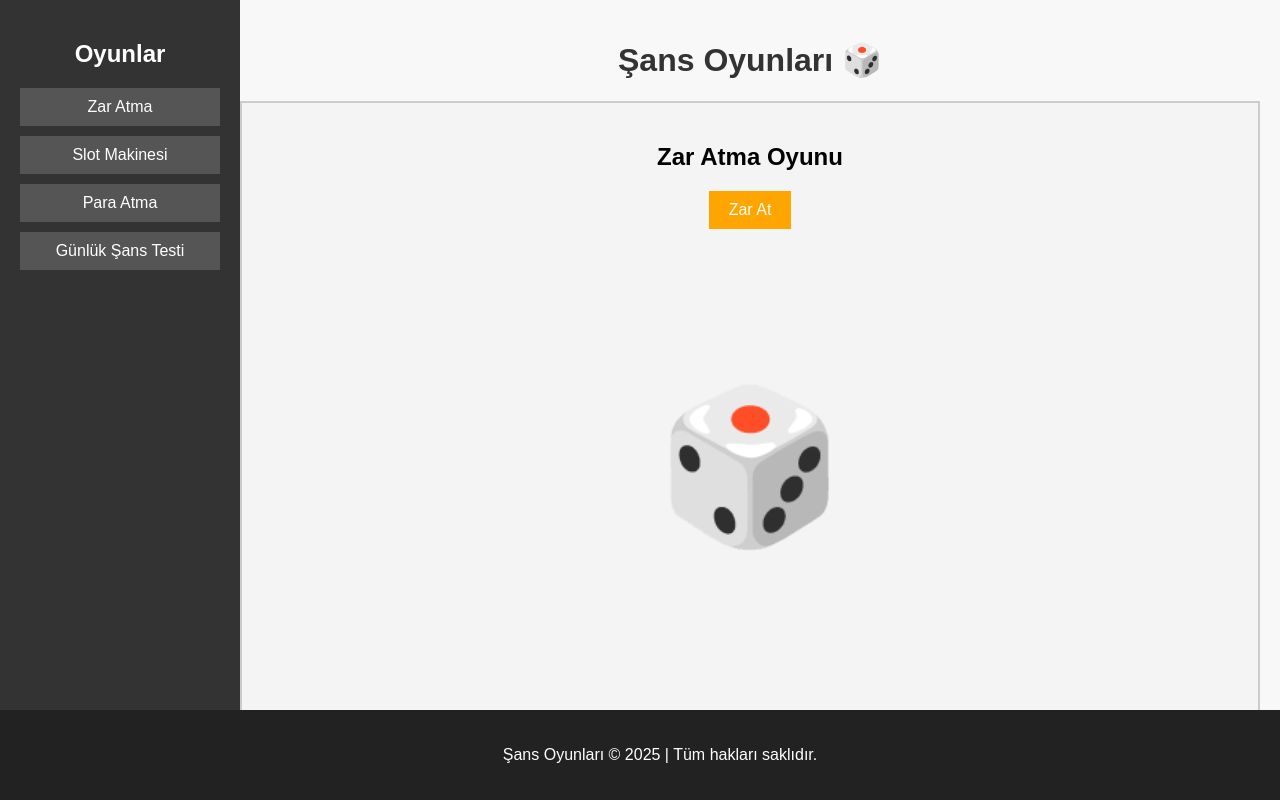
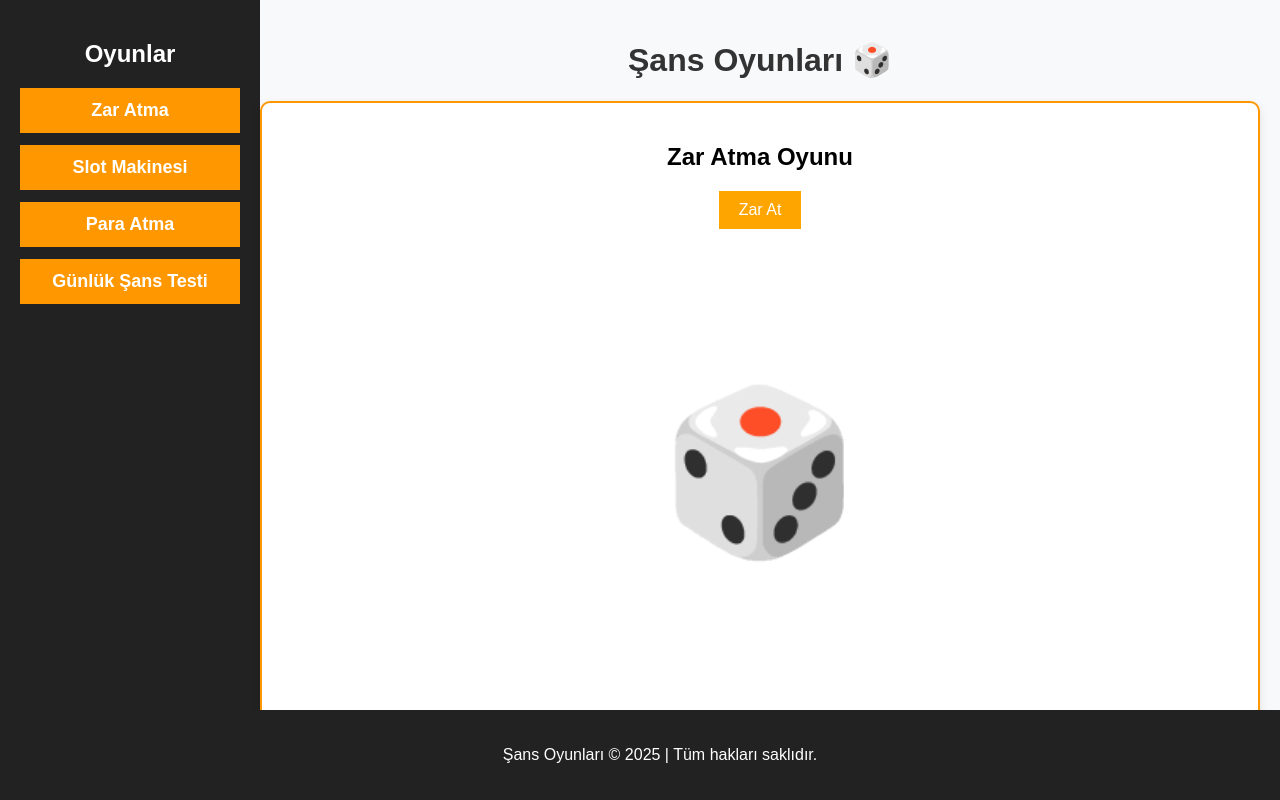
Before and after one commit to goldplot/bayramgot, a plain HTML site: page index.html in a window 1280 px wide. Both pictures are taken after a click on the button "Zar Atma". Shown: the top 800 px of the page. Drawn offline with Linux system fonts and the light colour scheme.

Commit message:
Update index.html

```diff
--- a/index.html
+++ b/index.html
@@ -10,10 +10,11 @@
             display: flex;
             margin: 0;
             font-family: Arial, sans-serif;
+            background: #f8f9fa;
         }
         .sidebar {
-            width: 200px;
-            background: #333;
+            width: 220px;
+            background: #222;
             color: white;
             padding: 20px;
             position: fixed;
@@ -21,32 +22,36 @@
         }
         .sidebar button {
             width: 100%;
-            padding: 10px;
-            margin-bottom: 10px;
-            background: #555;
+            padding: 12px;
+            margin-bottom: 12px;
+            background: #ff9800;
             color: white;
             border: none;
             cursor: pointer;
-            transition: transform 0.2s ease-in-out;
+            transition: transform 0.2s ease-in-out, background 0.3s;
+            font-size: 18px;
+            font-weight: bold;
         }
         .sidebar button:hover {
-            background: #777;
-            transform: scale(1.05);
+            background: #e68a00;
+            transform: scale(1.1);
         }
         .content {
-            margin-left: 220px;
+            margin-left: 240px;
             padding: 20px;
             flex-grow: 1;
             text-align: center;
         }
         .game {
             display: none;
-            border: 2px solid #ccc;
+            border: 2px solid #ff9800;
             padding: 20px;
-            background: #f4f4f4;
+            background: white;
+            box-shadow: 0px 4px 10px rgba(0, 0, 0, 0.1);
             opacity: 0;
-            transform: translateY(10px);
+            transform: translateY(20px);
             transition: opacity 0.5s ease-in-out, transform 0.5s ease-in-out;
+            border-radius: 10px;
         }
         .game.show {
             display: block;
@@ -58,11 +63,13 @@
             flex-direction: column;
             align-items: center;
             justify-content: center;
+            animation: bounce 1s infinite alternate;
         }
         .dice {
-            font-size: 150px;
+            font-size: 160px;
             text-align: center;
             display: inline-block;
+            transition: transform 0.5s ease-in-out;
         }
         .rolling {
             animation: roll 1s ease-in-out;
@@ -71,6 +78,10 @@
             0% { transform: rotate(0deg); }
             50% { transform: rotate(360deg); }
             100% { transform: rotate(0deg); }
+        }
+        @keyframes bounce {
+            0% { transform: translateY(0); }
+            100% { transform: translateY(-10px); }
         }
         .footer {
             text-align: center;
@@ -141,25 +152,6 @@
                 zarSonuc.innerHTML = zar;
             }, 1000);
         }
-
-        function slotOyna() {
-            let semboller = ["🍒", "🍋", "🍊", "🍉", "⭐", "🔔"];
-            let slotSonuc = document.getElementById('slotSonuc');
-            let slot1 = semboller[Math.floor(Math.random() * semboller.length)];
-            let slot2 = semboller[Math.floor(Math.random() * semboller.length)];
-            let slot3 = semboller[Math.floor(Math.random() * semboller.length)];
-            slotSonuc.innerHTML = `${slot1} | ${slot2} | ${slot3}`;
-        }
-
-        function paraAt() {
-            let sonuc = Math.random() < 0.5 ? "YAZI" : "TURA";
-            document.getElementById('paraSonuc').innerHTML = sonuc;
-        }
-
-        function gunlukSans() {
-            let sans = Math.floor(Math.random() * 100) + 1;
-            document.getElementById('sansSonuc').innerHTML = `Bugünkü Şansın: ${sans}%`;
-        }
     </script>
 </body>
 </html>
```
